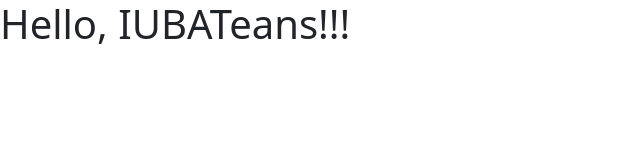
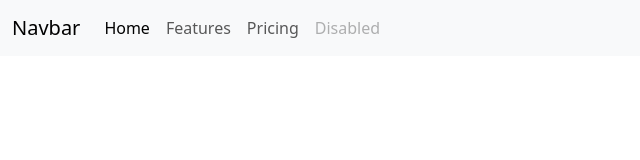
Before and after one commit to AsifSazid/ecommerce_for_iubat_trainee, a plain HTML site: page index.html in a window 1280 px wide. Shown: the whole page, without its empty margins (0-640 px from the left). Drawn offline with nearby package versions, Linux system fonts and the light colour scheme.

Commit message:
Header is added

```diff
--- a/index.html
+++ b/index.html
@@ -7,7 +7,32 @@
     <link href="https://cdn.jsdelivr.net/npm/bootstrap@5.3.2/dist/css/bootstrap.min.css" rel="stylesheet" integrity="sha384-T3c6CoIi6uLrA9TneNEoa7RxnatzjcDSCmG1MXxSR1GAsXEV/Dwwykc2MPK8M2HN" crossorigin="anonymous">
   </head>
   <body>
-    <h1>Hello, IUBATeans!!!</h1>
+    <nav class="navbar navbar-expand-lg bg-body-tertiary">
+  <div class="container-fluid">
+    <a class="navbar-brand" href="#">Navbar</a>
+    <button class="navbar-toggler" type="button" data-bs-toggle="collapse" data-bs-target="#navbarNav" aria-controls="navbarNav" aria-expanded="false" aria-label="Toggle navigation">
+      <span class="navbar-toggler-icon"></span>
+    </button>
+    <div class="collapse navbar-collapse" id="navbarNav">
+      <ul class="navbar-nav">
+        <li class="nav-item">
+          <a class="nav-link active" aria-current="page" href="#">Home</a>
+        </li>
+        <li class="nav-item">
+          <a class="nav-link" href="#">Features</a>
+        </li>
+        <li class="nav-item">
+          <a class="nav-link" href="#">Pricing</a>
+        </li>
+        <li class="nav-item">
+          <a class="nav-link disabled" aria-disabled="true">Disabled</a>
+        </li>
+      </ul>
+    </div>
+  </div>
+</nav>
+
+
     <script src="https://cdn.jsdelivr.net/npm/bootstrap@5.3.2/dist/js/bootstrap.bundle.min.js" integrity="sha384-C6RzsynM9kWDrMNeT87bh95OGNyZPhcTNXj1NW7RuBCsyN/o0jlpcV8Qyq46cDfL" crossorigin="anonymous"></script>
   </body>
 </html>
```
